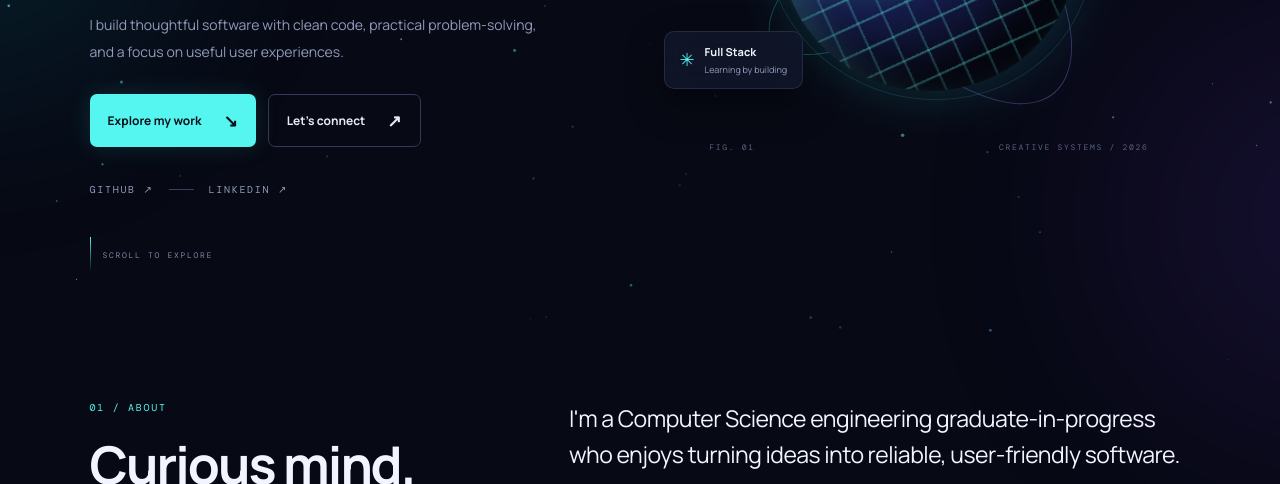
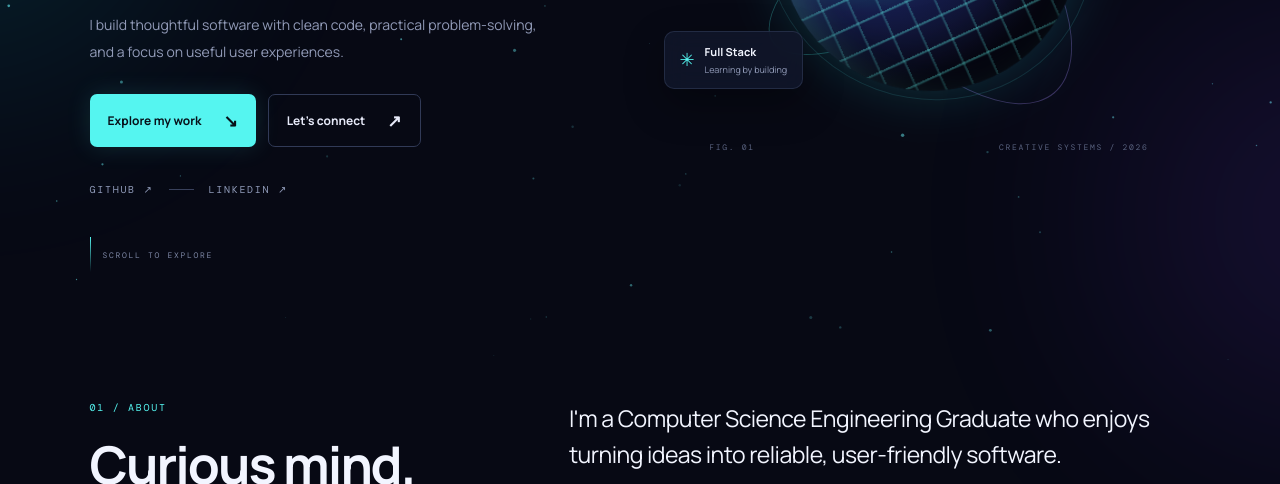
Before and after one commit to sonkarsidd/Portfolio, a plain HTML site: page index.html in a window 1280 px wide. Shown: the part 432-916 px from the top of the page. Drawn offline with nearby package versions, Linux system fonts and the light colour scheme.

Commit message:
Update index.html

```diff
--- a/index.html
+++ b/index.html
@@ -50,7 +50,7 @@
     <section class="section-wrap section" id="about">
       <div class="section-heading"><p class="section-index">01 / ABOUT</p><h2>Curious mind.<br><span class="muted">Builder's mindset.</span></h2></div>
       <div class="about-content">
-        <p class="large-copy">I'm a Computer Science engineering graduate-in-progress who enjoys turning ideas into reliable, user-friendly software.</p>
+        <p class="large-copy">I'm a Computer Science Engineering Graduate who enjoys turning ideas into reliable, user-friendly software.</p>
         <p class="body-copy">My interests include Java development, backend systems, REST APIs, databases, and responsive web interfaces. I value readable code, steady learning, and solving problems one step at a time.</p>
         <div class="stats">
           <div><strong>Java</strong><span>Core programming</span></div>
```
